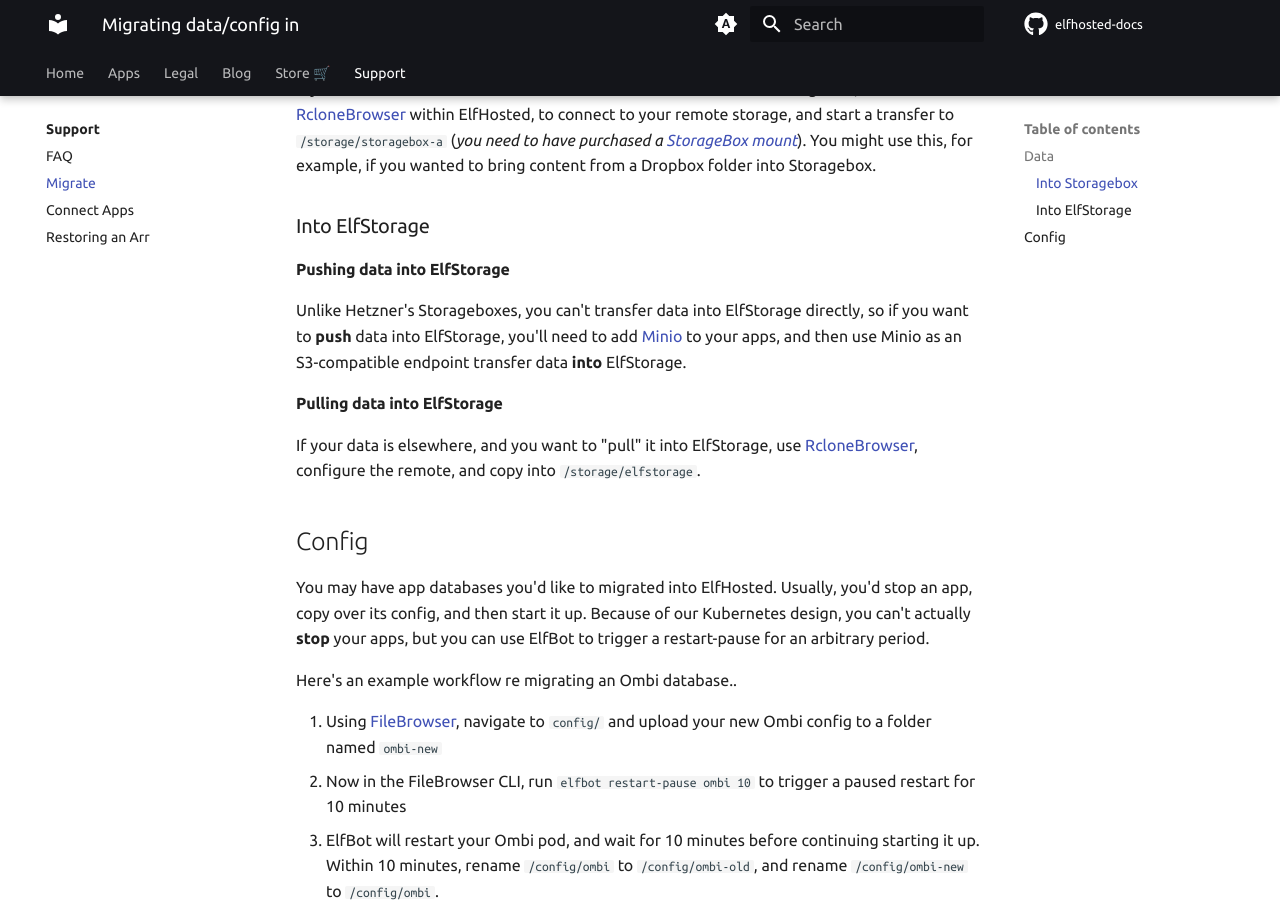
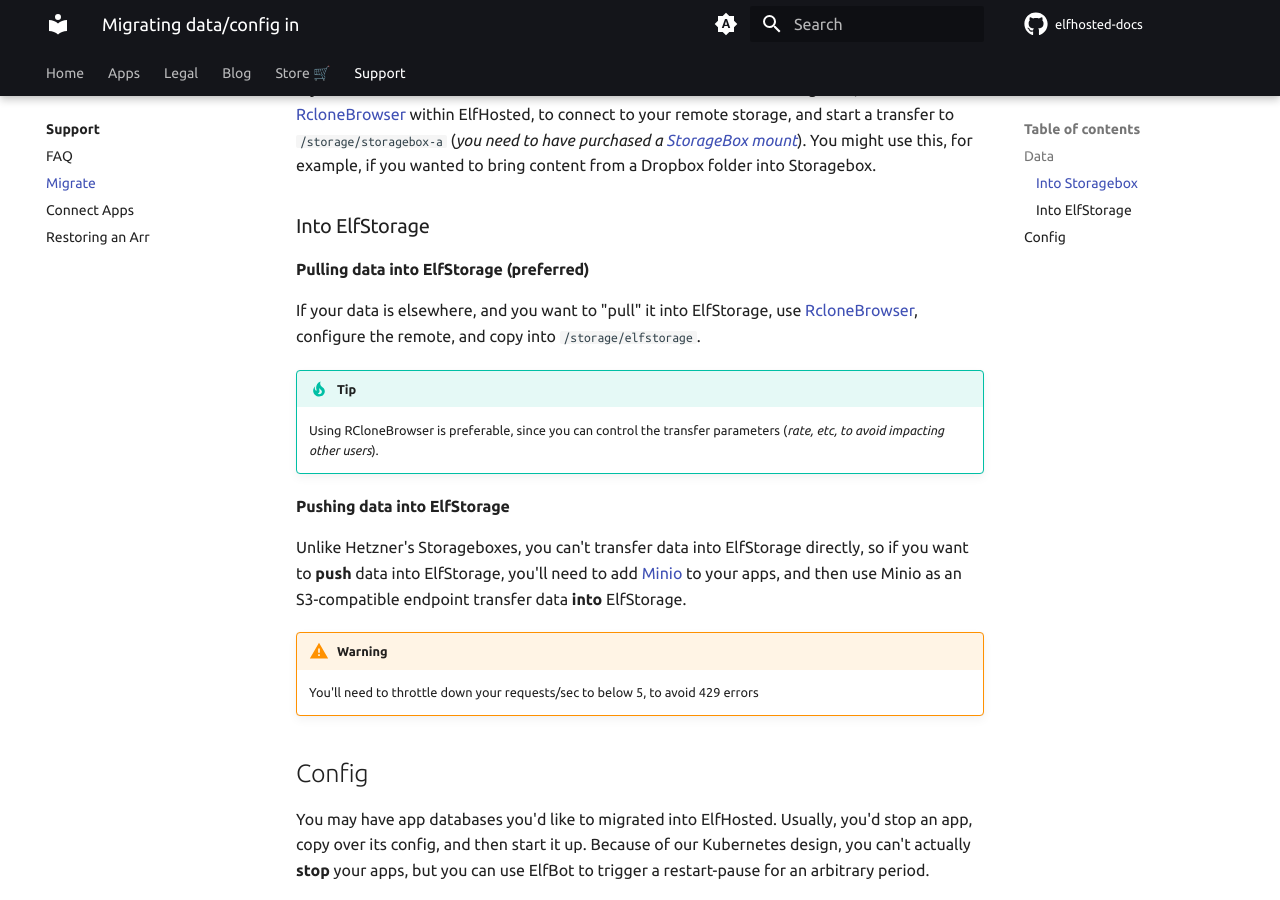
Before and after one commit to elfhosted/elfhosted.com, an MkDocs documentation site: the page built from docs/how-to/migrate.md, in a window 1280 px wide and 900 px high, scrolled down 1033 px. Built offline with MkDocs 1.6.1 and Material for MkDocs 9.7.7, drawn with Linux system fonts in a browser that asks for light colours; plug-ins that fetch from the network failed and are left out; comment, search, counter and statistics services are not loaded.

Commit message:
Update
Signed-off-by: David Young <davidy@funkypenguin.co.nz>

```diff
--- a/docs/how-to/migrate.md
+++ b/docs/how-to/migrate.md
@@ -76,13 +76,19 @@ If you don't **have** a remote location from which transfer data into StorageBox
 
 ### Into ElfStorage
 
+#### Pulling data into ElfStorage (preferred)
+
+If your data is elsewhere, and you want to "pull" it into ElfStorage, use [RcloneBrowser][rclonebrowser], configure the remote, and copy into `/storage/elfstorage`.
+
+!!! tip
+    Using RCloneBrowser is preferable, since you can control the transfer parameters (*rate, etc, to avoid impacting other users*).
+
 #### Pushing data into ElfStorage
 
 Unlike Hetzner's Storageboxes, you can't transfer data into ElfStorage directly, so if you want to **push** data into ElfStorage, you'll need to add [Minio][minio] to your apps, and then use Minio as an S3-compatible endpoint transfer data **into** ElfStorage.
 
-#### Pulling data into ElfStorage
-
-If your data is elsewhere, and you want to "pull" it into ElfStorage, use [RcloneBrowser][rclonebrowser], configure the remote, and copy into `/storage/elfstorage`.
+!!! warning
+    You'll need to throttle down your requests/sec to below 5, to avoid 429 errors
 
 ## Config
 
```
